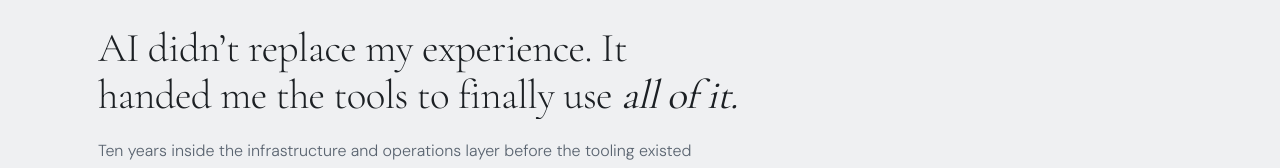
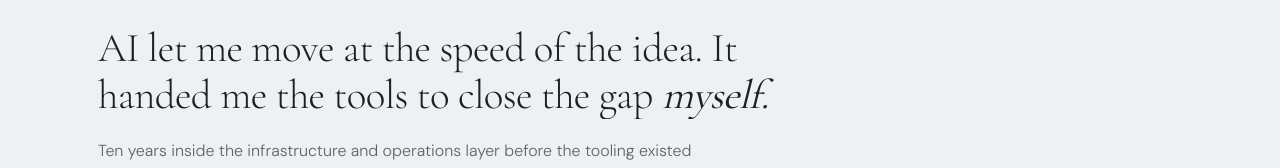
Before and after one commit to fde-shipit/martina-portfolio, a Next.js app: page / in a window 1280 px wide. Shown: the part 284-452 px from the top of the page. Built offline with nearby package versions, Linux system fonts and the light colour scheme; no server answers.

Commit message:
update: hero headline copy, oracle ball aspect-ratio fix

```diff
--- a/components/Ball.tsx
+++ b/components/Ball.tsx
@@ -138,15 +138,19 @@ export default function Ball() {
           width: 100%;
           max-width: 480px;
         }
+        @media (max-width: 640px) {
+          .oracle-ball { height: auto !important; }
+        }
       `}</style>
 
       {/* The Ball */}
       <div style={{ display: 'flex', justifyContent: 'center', alignItems: 'flex-start' }}>
         <div
-          className={ballClass}
+          className={`oracle-ball${ballClass ? ' ' + ballClass : ''}`}
           style={{
             width: '300px',
             height: '300px',
+            aspectRatio: '1',
             borderRadius: '50%',
             background: 'radial-gradient(ellipse at 35% 35%, #1a3a4a 0%, #0d2030 55%, #061420 100%)',
             boxShadow: (ballState === 'lit' || ballState === 'hired')
--- a/components/Hero.tsx
+++ b/components/Hero.tsx
@@ -76,7 +76,7 @@ export default function Hero() {
         <div className="hero-stack">
           <div className="hero-head-wrap">
             <h1 id="hero-head" className="hero-head">
-              AI didn’t replace my experience. It handed me the tools to finally use <em>all of it.</em>
+              AI let me move at the speed of the idea. It handed me the tools to close the gap <em>myself.</em>
             </h1>
           </div>
 
```
